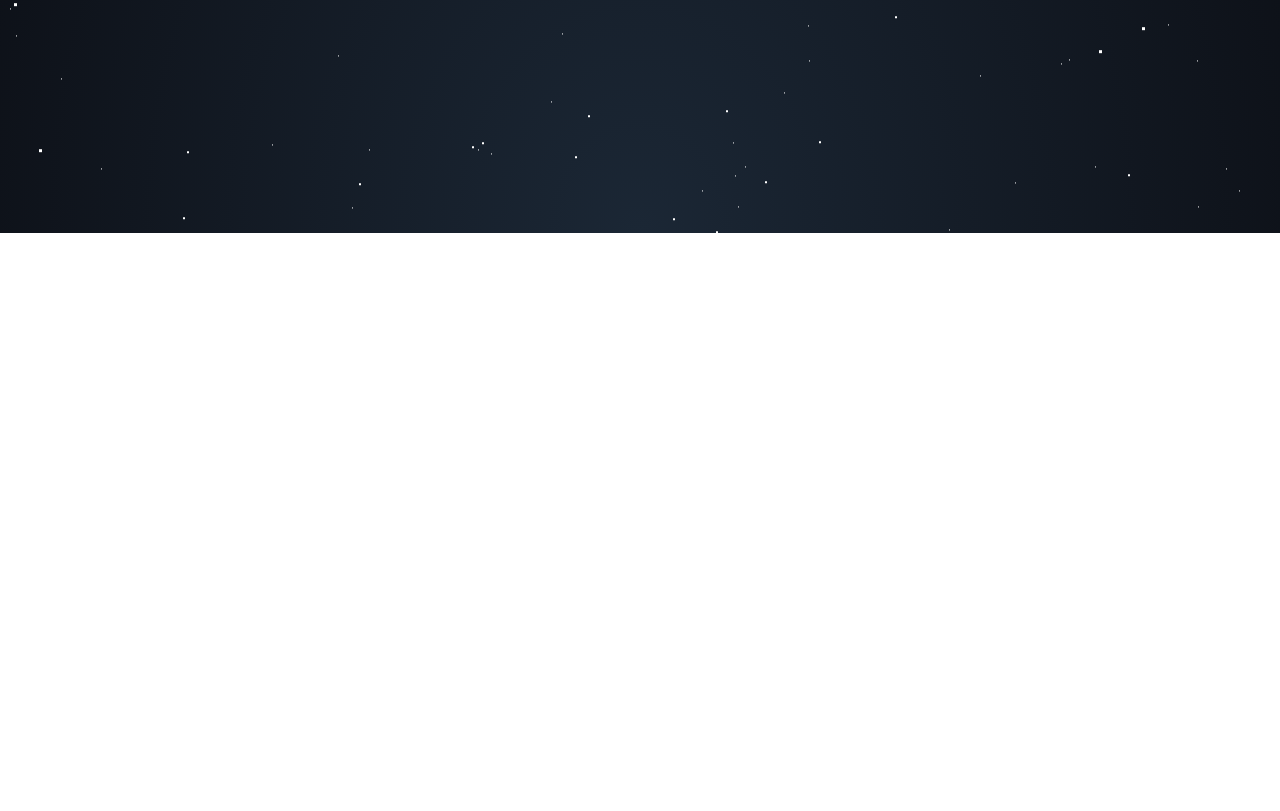
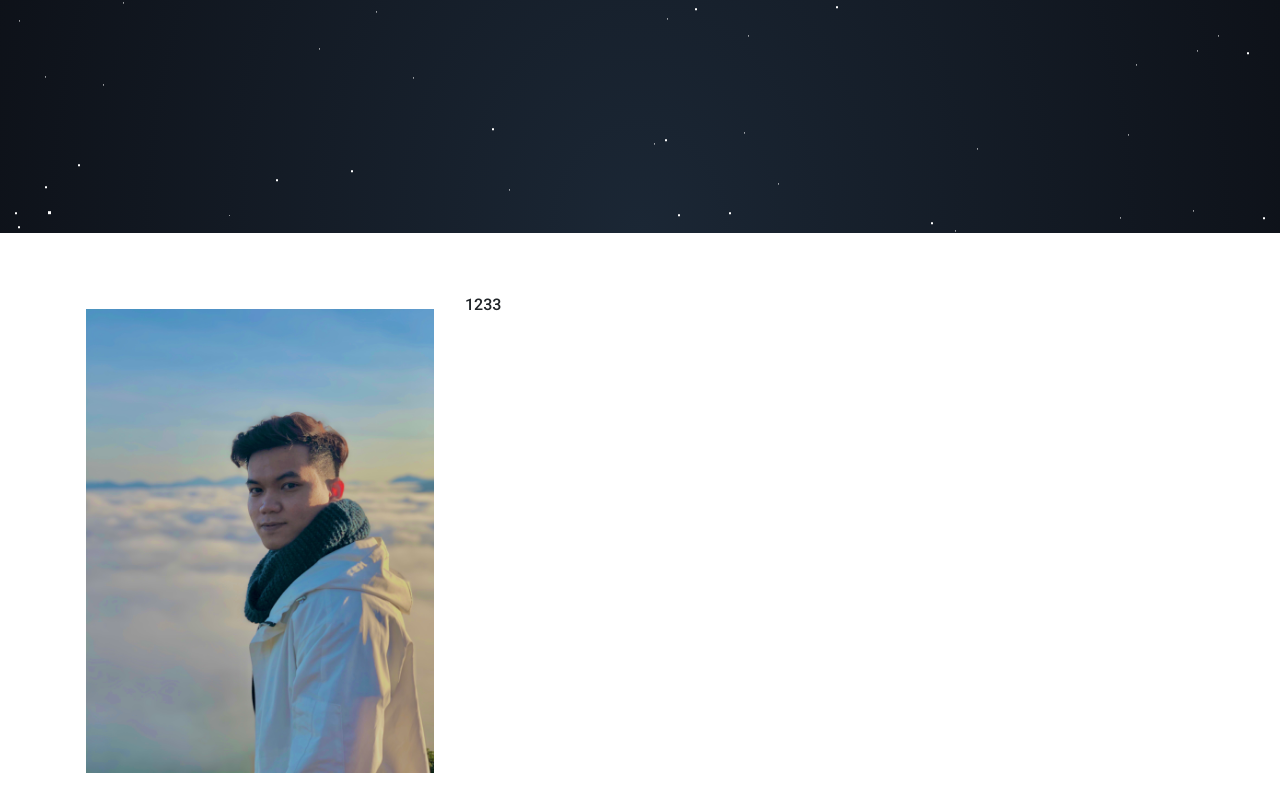
Before and after one commit to joker7t/porfolio, a React (Create React App) app: page / in a window 1280 px wide. Shown: the part 567-1378 px from the top of the page. Built offline with nearby package versions, Linux system fonts and the light colour scheme.

Commit message:
add avatar

```diff
--- a/src/components/about/About.js
+++ b/src/components/about/About.js
@@ -1,13 +1,19 @@
 import React from 'react';
 import style from './css/About.module.scss';
-import Header from './Header';
+import { Container, Row, Col } from 'react-bootstrap';
+import Avatar from '../../resources/images/avatar.JPG';
 
 const About = () => {
 
     return (
-        <div style={{ minHeight: '200vh' }}>
-
-        </div>
+        <Container className={style.About} style={{ minHeight: '200vh' }}>
+            <Row>
+                <Col md={4} className='p-3'>
+                    <img className={style.AboutAvatar} src={Avatar} alt='Toan Nguyen' />
+                </Col>
+                <Col md={8}>1233</Col>
+            </Row>
+        </Container>
     );
 
 }
--- a/src/components/about/Header.js
+++ b/src/components/about/Header.js
@@ -2,7 +2,6 @@ import React, { useEffect, useState } from 'react';
 import style from './css/Header.module.scss';
 import { Navbar, Nav, NavDropdown } from "react-bootstrap";
 import { scroller } from "react-scroll";
-import Logo from '../../resources/images/favicon.png';
 
 const Header = () => {
     const [headerShow, setHeaderShow] = useState(false);
@@ -28,13 +27,11 @@ const Header = () => {
     return (
         <div className={`${style.Header} ${headerShow ? style.HeaderShow : style.HeaderHidden}`}>
             <Navbar expand="md" style={{ padding: '0 1rem' }}>
-                <Navbar.Brand onClick={() => scrollToElement('home')} style={{ cursor: 'pointer' }}>
-                    <img className={style.HeaderLogo} src={Logo} alt='Toan Nguyen' />
-                </Navbar.Brand>
-                <Navbar.Toggle aria-controls="basic-navbar-nav" />
+
+                <Navbar.Toggle aria-controls="basic-navbar-nav" className='ml-auto' style={{ border: 'none' }} />
                 <Navbar.Collapse id="basic-navbar-nav">
-                    <Nav className="ml-auto">
-                        <NavDropdown.Divider />
+                    <NavDropdown.Divider />
+                    <Nav className='ml-5'>
                         <Nav.Link className={style.HeaderButton} onClick={() => scrollToElement('about')}>
                             <div className={style.HeaderButtonLetter}>A</div>
                             <div className={style.HeaderButtonLetter}>b</div>
--- a/src/components/about/css/About.module.scss
+++ b/src/components/about/css/About.module.scss
@@ -0,0 +1,9 @@
+.About{
+    padding-top: 60px;
+
+    &Avatar{
+        width: 100%;
+        background-size: cover;
+        background-repeat: no-repeat;
+    }
+}
--- a/src/components/about/css/Header.module.scss
+++ b/src/components/about/css/Header.module.scss
@@ -21,13 +21,10 @@
       opacity: 1;
     }
 
-    &Logo{
-      height: 60px;
-    }
-
     &Button{
       color: white !important;
       padding-bottom: 0.5rem;
+      margin-right: 1rem;
       @include transition(all 0.5s);
 
       div{
```
Also changed, not shown: src/resources/images/avatar.JPG (added), src/resources/images/favicon.png (deleted).
